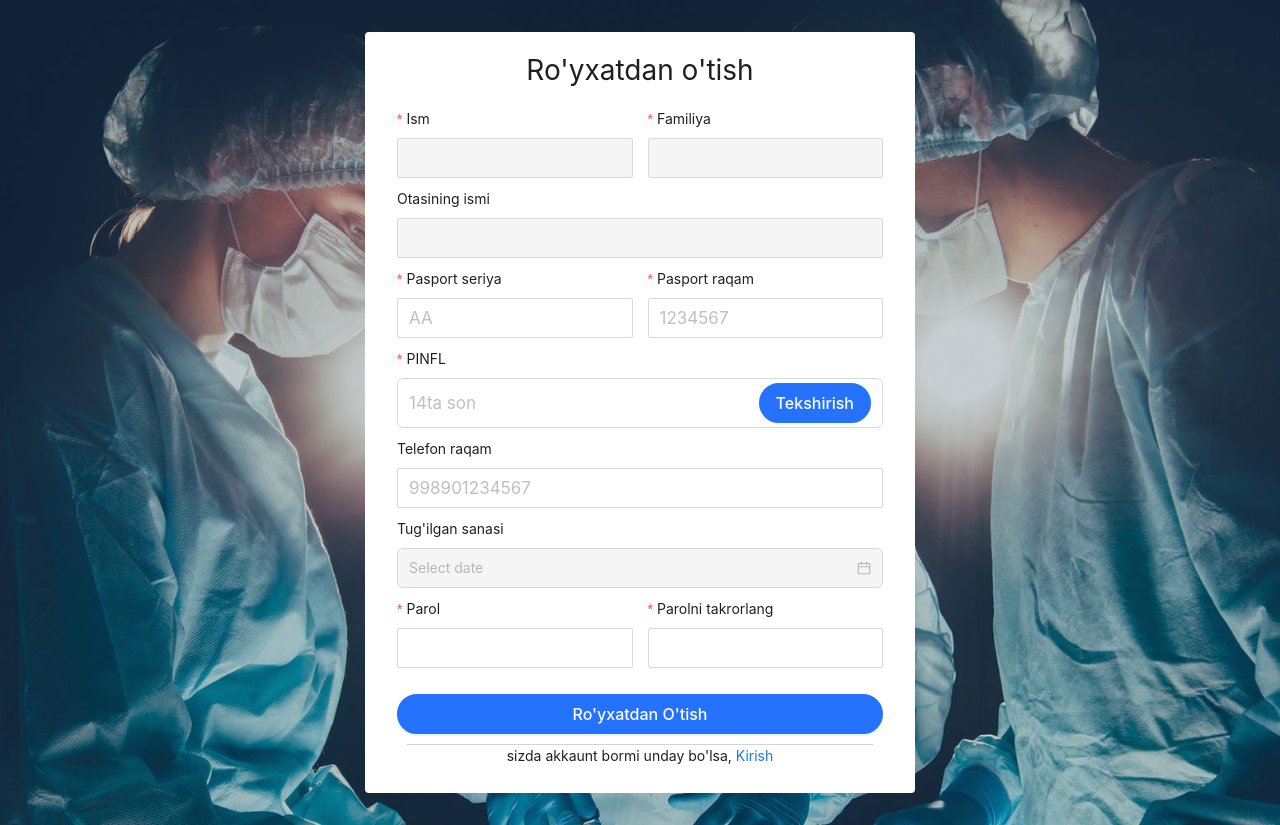
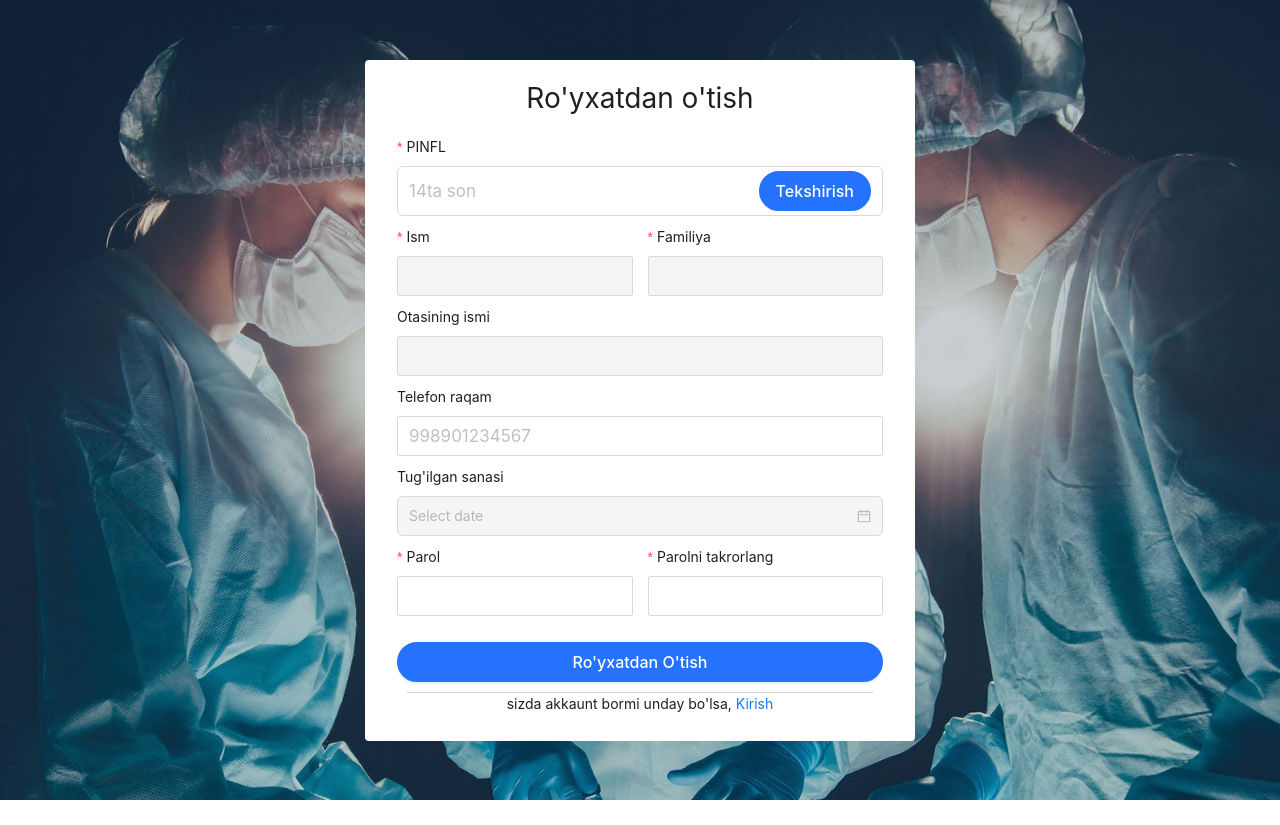
Before and after one commit to shoqosimm/imedic-edu, a React (Vite) app: page /register in a window 1280 px wide. After the commit the page ends 800 px from the top, so only its background shows below. Built offline with nearby package versions, Linux system fonts and the light colour scheme.

Commit message:
changed regis

```diff
--- a/src/components/Register/index.jsx
+++ b/src/components/Register/index.jsx
@@ -98,6 +98,27 @@ const Register = () => {
             <h1>Ro'yxatdan o'tish</h1>
           </div>
           <div>
+            <Form.Item
+              name="pinfl"
+              label="PINFL"
+              rules={[
+                {
+                  required: true,
+                  message: "PINFL to'g'ri kiriting (14ta)",
+                  whitespace: true,
+                  min: 14,
+                  max: 14,
+                },
+              ]}
+            >
+              <Input
+                maxLength={14}
+                className="d-flex align-start"
+                disabled={loading}
+                placeholder="14ta son"
+                suffix={<Button onClick={getPnflInfo}>Tekshirish</Button>}
+              />
+            </Form.Item>
             <div className="inputWrapper d-flex align-center gap-2">
               <Form.Item
                 name="first_name"
@@ -128,58 +149,6 @@ const Register = () => {
             </div>
             <Form.Item name="patronymic" label="Otasining ismi">
               <Input disabled={disabled} />
-            </Form.Item>
-            <div className="inputWrapper d-flex align-center gap-2">
-              <Form.Item
-                name="series"
-                label="Pasport seriya"
-                rules={[
-                  {
-                    required: true,
-                    message: "Pasport seriyasini kiriting",
-                    whitespace: true,
-                    min: 2,
-                    max: 2,
-                  },
-                ]}
-              >
-                <Input disabled={loading} placeholder="AA" />
-              </Form.Item>
-              <Form.Item
-                name="number"
-                label="Pasport raqam"
-                rules={[
-                  {
-                    required: true,
-                    message: "Pasport raqamini kiriting",
-                    whitespace: true,
-                    min: 7,
-                    max: 7,
-                  },
-                ]}
-              >
-                <Input disabled={loading} placeholder="1234567" />
-              </Form.Item>
-            </div>
-            <Form.Item
-              name="pinfl"
-              label="PINFL"
-              rules={[
-                {
-                  required: true,
-                  message: "PINFL kiriting",
-                  whitespace: true,
-                  min: 14,
-                  max: 14,
-                },
-              ]}
-            >
-              <Input
-                className="d-flex align-start"
-                disabled={loading}
-                placeholder="14ta son"
-                suffix={<Button onClick={getPnflInfo}>Tekshirish</Button>}
-              />
             </Form.Item>
             <Form.Item name="phone" label="Telefon raqam">
               <Input
```
